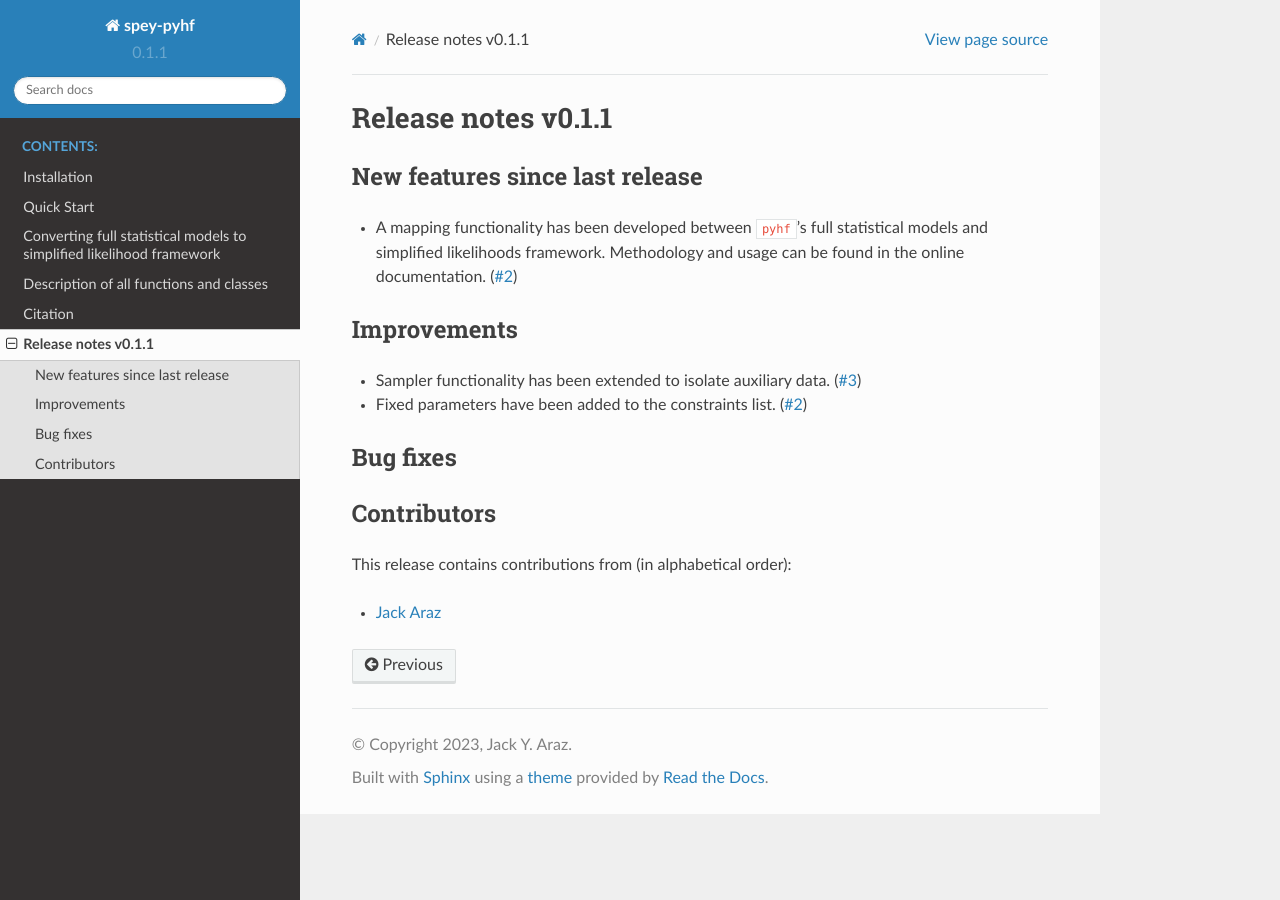
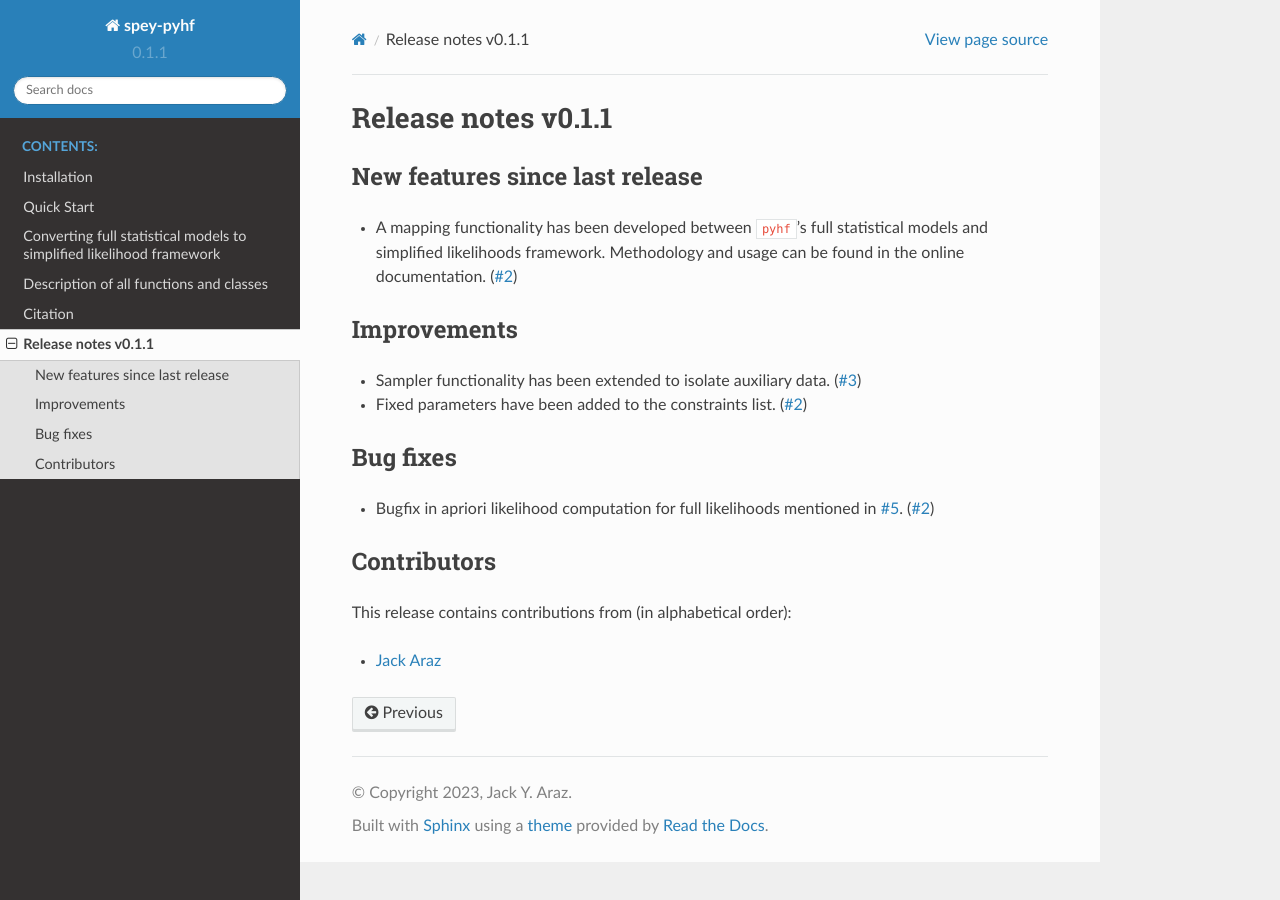
Before and after one commit to SpeysideHEP/spey-pyhf, a Sphinx documentation site: the page built from docs/releases/changelog-dev.md, in a window 1280 px wide. Built offline with Sphinx 7.4.7 and the Read the Docs theme 2.0.0, drawn with Linux system fonts in a browser that asks for light colours.

Commit message:
update change log

```diff
--- a/docs/releases/changelog-dev.md
+++ b/docs/releases/changelog-dev.md
@@ -17,6 +17,10 @@
 
 ## Bug fixes
 
+* Bugfix in apriori likelihood computation for full likelihoods mentioned in
+  [#5](https://github.com/SpeysideHEP/spey-pyhf/issues/5).
+  ([#2](https://github.com/SpeysideHEP/spey-pyhf/pull/2))
+
 ## Contributors
 
 This release contains contributions from (in alphabetical order):
```
